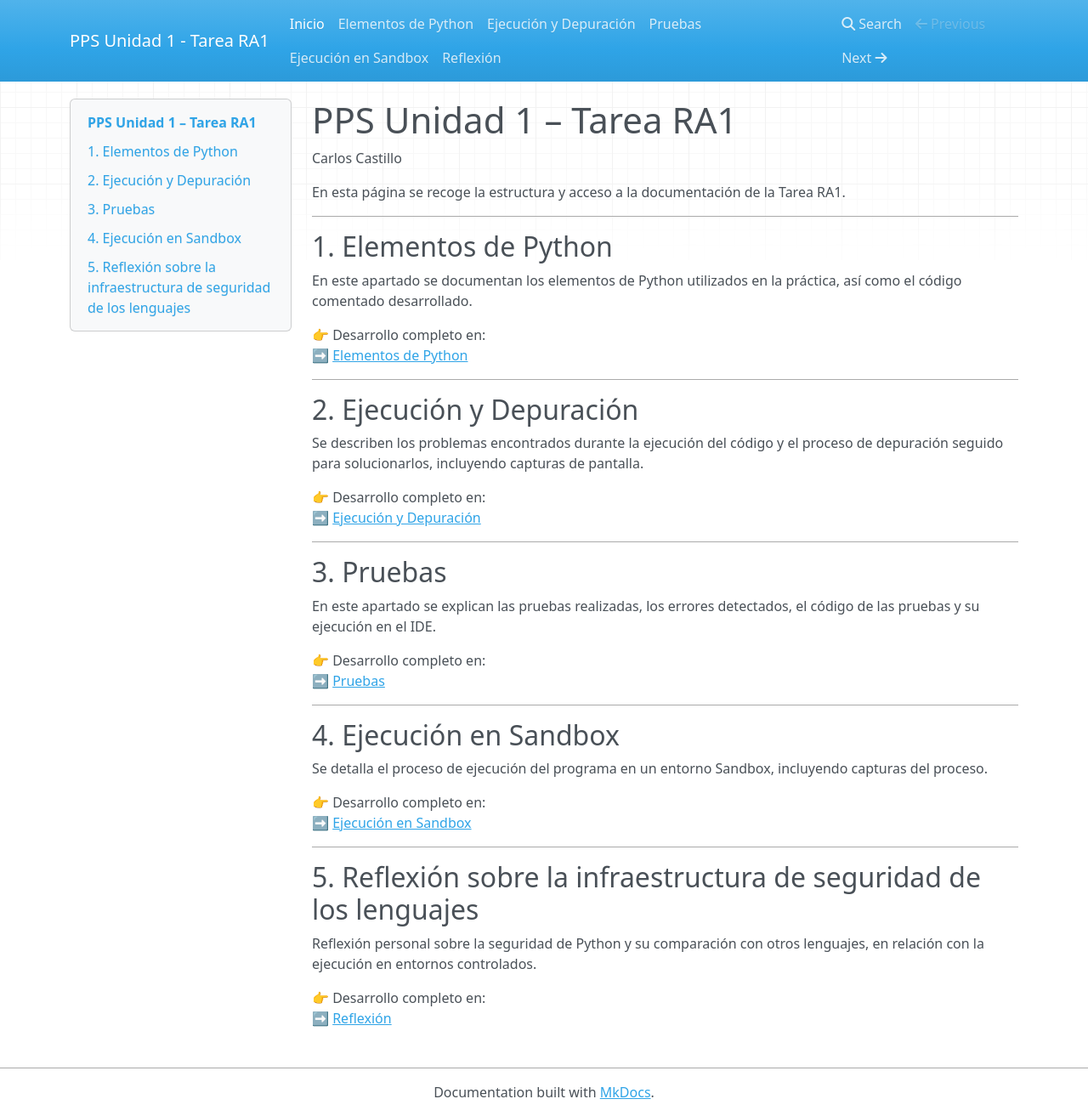
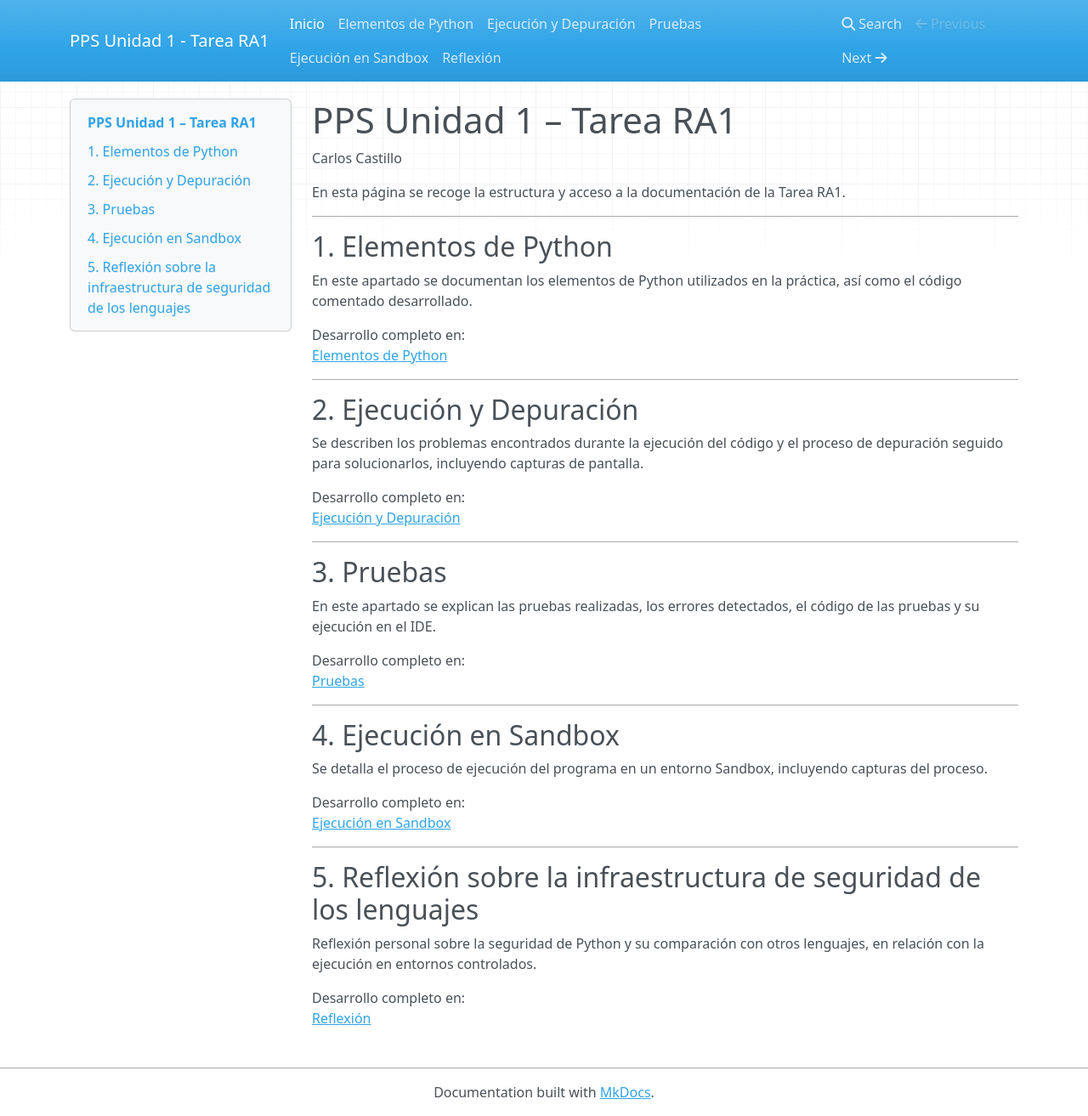
Before and after one commit to carloscastillogon1/Unidad1-TareaRA1-CarlosCastillo, an MkDocs documentation site: the page built from docs/index.md, in a window 1280 px wide and 1313 px high. Shown: the whole window at 85% size. Built offline with MkDocs 1.6.1, drawn with Linux system fonts in a browser that asks for light colours; nearby versions of some CDN libraries.

```diff
--- a/docs/index.md
+++ b/docs/index.md
@@ -9,8 +9,8 @@ En esta página se recoge la estructura y acceso a la documentación de la Tarea
 
 En este apartado se documentan los elementos de Python utilizados en la práctica, así como el código comentado desarrollado.
 
-👉 Desarrollo completo en:
-➡️ [Elementos de Python](python.md)
+Desarrollo completo en:
+[Elementos de Python](python.md)
 
 ---
 
@@ -18,8 +18,8 @@ En este apartado se documentan los elementos de Python utilizados en la práctic
 
 Se describen los problemas encontrados durante la ejecución del código y el proceso de depuración seguido para solucionarlos, incluyendo capturas de pantalla.
 
-👉 Desarrollo completo en:
-➡️ [Ejecución y Depuración](ejecucion.md)
+Desarrollo completo en:
+[Ejecución y Depuración](ejecucion.md)
 
 ---
 
@@ -27,8 +27,8 @@ Se describen los problemas encontrados durante la ejecución del código y el pr
 
 En este apartado se explican las pruebas realizadas, los errores detectados, el código de las pruebas y su ejecución en el IDE.
 
-👉 Desarrollo completo en:
-➡️ [Pruebas](pruebas.md)
+Desarrollo completo en:
+[Pruebas](pruebas.md)
 
 ---
 
@@ -36,8 +36,8 @@ En este apartado se explican las pruebas realizadas, los errores detectados, el
 
 Se detalla el proceso de ejecución del programa en un entorno Sandbox, incluyendo capturas del proceso.
 
-👉 Desarrollo completo en:
-➡️ [Ejecución en Sandbox](sandbox.md)
+Desarrollo completo en:
+[Ejecución en Sandbox](sandbox.md)
 
 ---
 
@@ -45,5 +45,5 @@ Se detalla el proceso de ejecución del programa en un entorno Sandbox, incluyen
 
 Reflexión personal sobre la seguridad de Python y su comparación con otros lenguajes, en relación con la ejecución en entornos controlados.
 
-👉 Desarrollo completo en:
-➡️ [Reflexión](reflexion.md)
+Desarrollo completo en:
+[Reflexión](reflexion.md)
```
